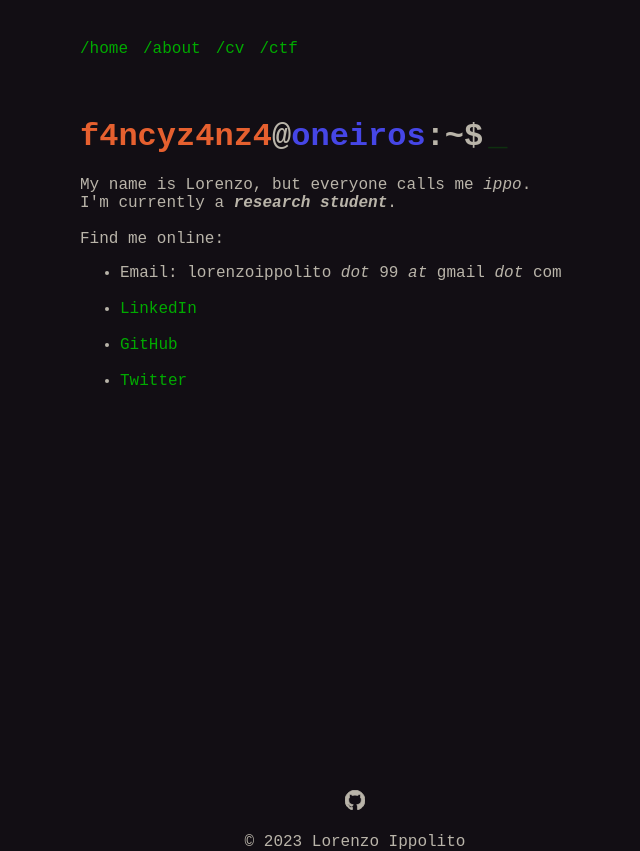
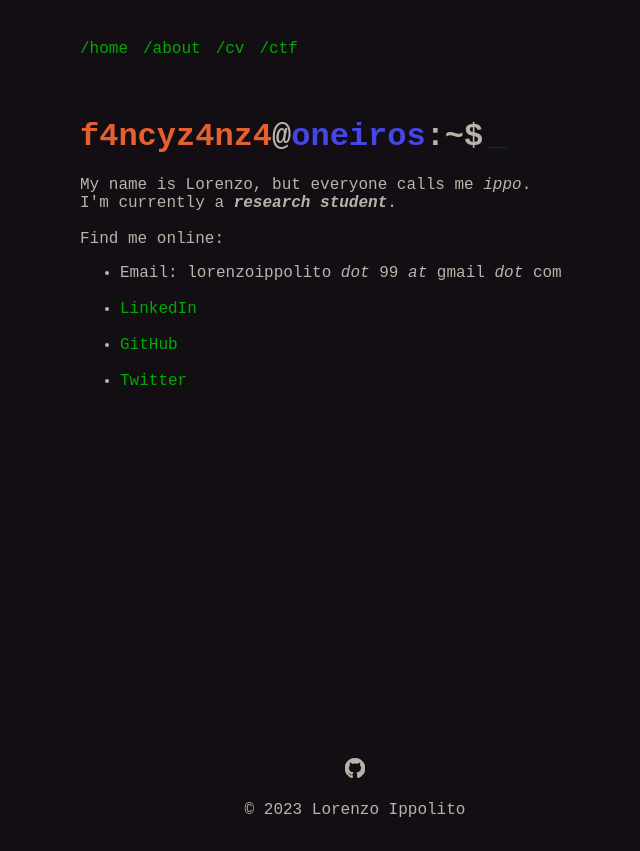
Before and after one commit to f4ncyz4nz4/f4ncyz4nz4.github.io, a React (Create React App) app: page / in a window 1280 px wide. Shown: the whole page, without its empty margins (285-925 px from the left). After the commit the page ends 819 px from the top, so only its background shows below. Built offline with nearby package versions, Linux system fonts and the light colour scheme.

Commit message:
style fix

```diff
--- a/src/App.css
+++ b/src/App.css
@@ -42,7 +42,6 @@ header h1 a {
 footer {
   margin-left: auto;
   margin-right: auto;
-  padding-top: 2em;
   text-align: center;
 }
 
```
